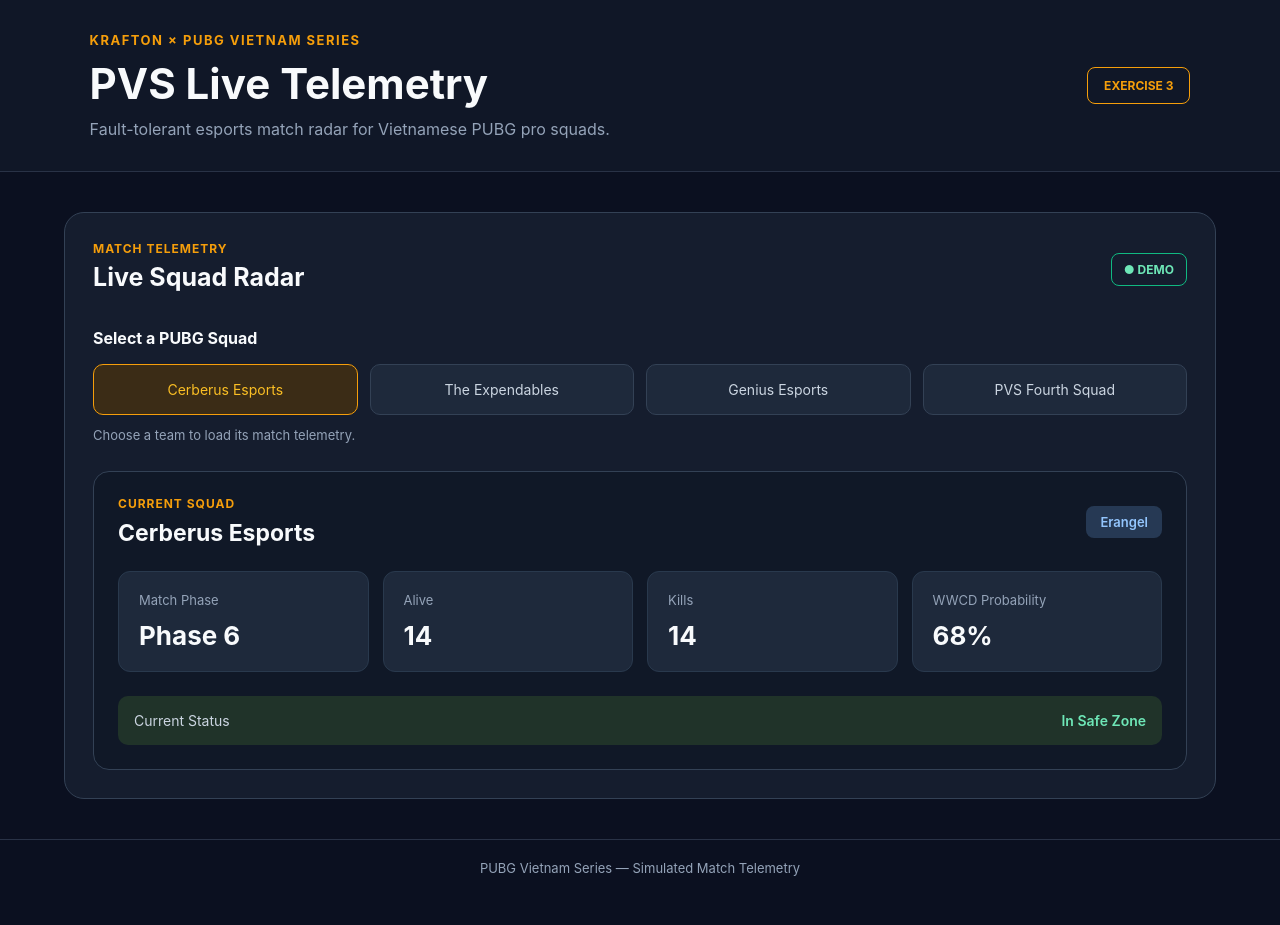
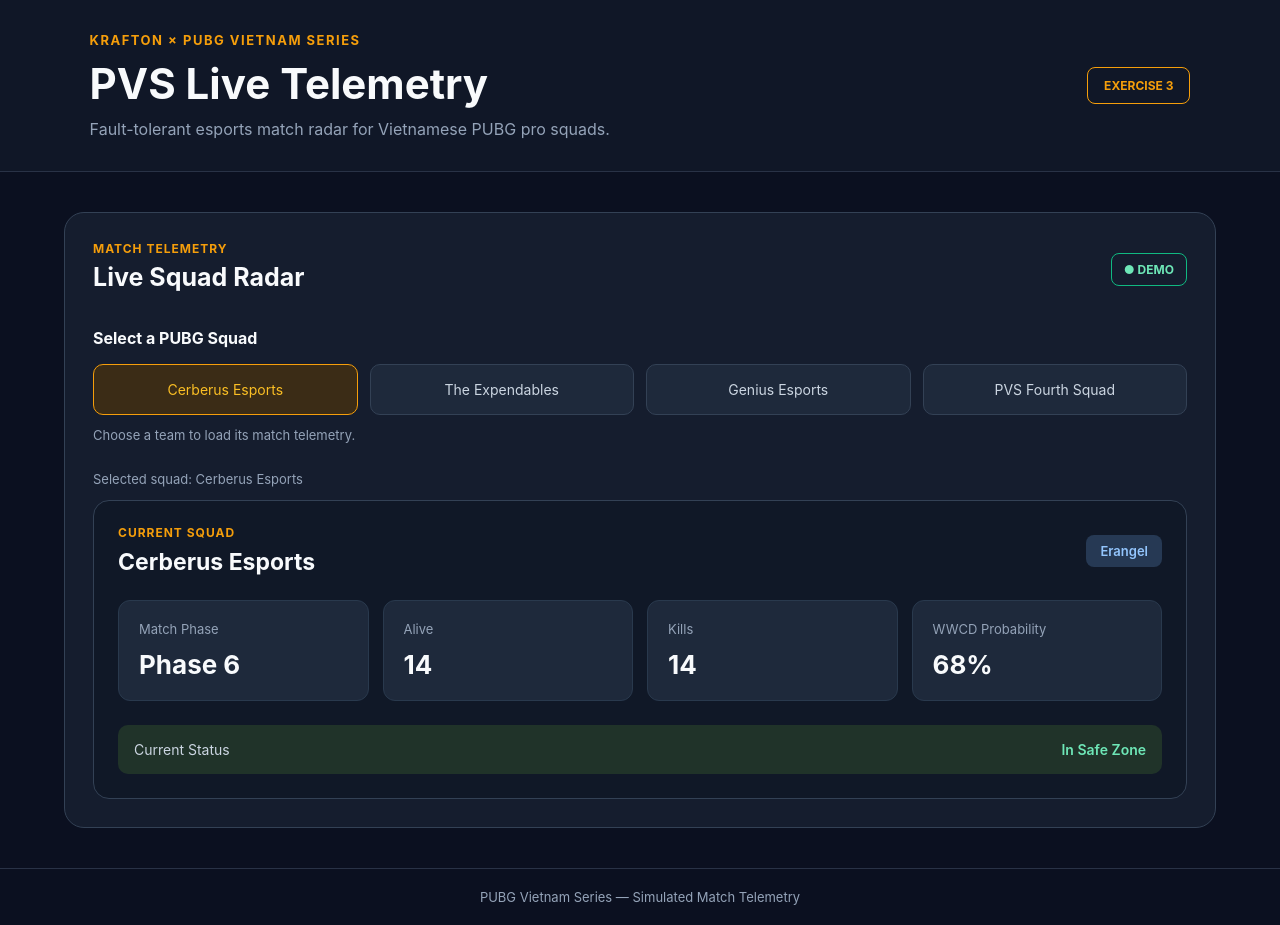
Before and after one commit to tran04012006/24521812_NgoBichTran_Lab3, a React (Vite) app in the folder pubg-pvs-telemetry/: page / in a window 1280 px wide. Both pictures are taken after a click on the button "Cerberus Esports". Before the commit the page ends 896 px from the top, so only its background shows below. Built offline with nearby package versions, Linux system fonts and the light colour scheme.

Commit message:
feat(ex3): integrate AbortController into telemetry lifecycle

```diff
--- a/pubg-pvs-telemetry/src/components/PubgMatchTelemetry.jsx
+++ b/pubg-pvs-telemetry/src/components/PubgMatchTelemetry.jsx
@@ -4,7 +4,14 @@
 import SquadSelector from "./SquadSelector.jsx";
 import TelemetryStatus from "./TelemetryStatus.jsx";
 
-import { useTelemetry } from "../hooks/useTelemetry.js";
+import {
+  PUBG_VN_SQUADS,
+} from "../data/pubgTelemetry.js";
+
+import {
+  useTelemetry,
+  TELEMETRY_STATUS,
+} from "../hooks/useTelemetry.js";
 
 function PubgMatchTelemetry() {
   const [selectedSquadId, setSelectedSquadId] =
@@ -12,9 +19,16 @@
 
   const view = useTelemetry(selectedSquadId);
 
+  const selectedSquad = PUBG_VN_SQUADS.find(
+    (squad) => squad.id === selectedSquadId
+  );
+
   const handleSelectSquad = (squadId) => {
     setSelectedSquadId(squadId);
   };
+
+  const isLoading =
+    view.status === TELEMETRY_STATUS.LOADING;
 
   return (
     <section
@@ -43,6 +57,18 @@
       />
 
       <div className="telemetry-content">
+        {selectedSquad && (
+          <p className="helper-text">
+            Selected squad: {selectedSquad.name}
+          </p>
+        )}
+
+        {isLoading && (
+          <p className="helper-text">
+            Requesting match telemetry...
+          </p>
+        )}
+
         <TelemetryStatus view={view} />
       </div>
     </section>
--- a/pubg-pvs-telemetry/src/hooks/useTelemetry.js
+++ b/pubg-pvs-telemetry/src/hooks/useTelemetry.js
@@ -23,10 +23,11 @@
 
   useEffect(() => {
     if (!squadId) {
+      setView(initialView);
       return;
     }
 
-    let ignore = false;
+    const controller = new AbortController();
 
     setView({
       status: TELEMETRY_STATUS.LOADING,
@@ -34,9 +35,13 @@
       error: null,
     });
 
-    fetchKraftonPubgTelemetry(squadId)
+    fetchKraftonPubgTelemetry(squadId, {
+      signal: controller.signal,
+    })
       .then((data) => {
-        if (ignore) return;
+        if (controller.signal.aborted) {
+          return;
+        }
 
         setView({
           status: TELEMETRY_STATUS.SUCCESS,
@@ -45,7 +50,12 @@
         });
       })
       .catch((error) => {
-        if (ignore) return;
+        if (
+          controller.signal.aborted ||
+          error.name === "AbortError"
+        ) {
+          return;
+        }
 
         setView({
           status: TELEMETRY_STATUS.ERROR,
@@ -55,7 +65,7 @@
       });
 
     return () => {
-      ignore = true;
+      controller.abort();
     };
   }, [squadId]);
 
```
